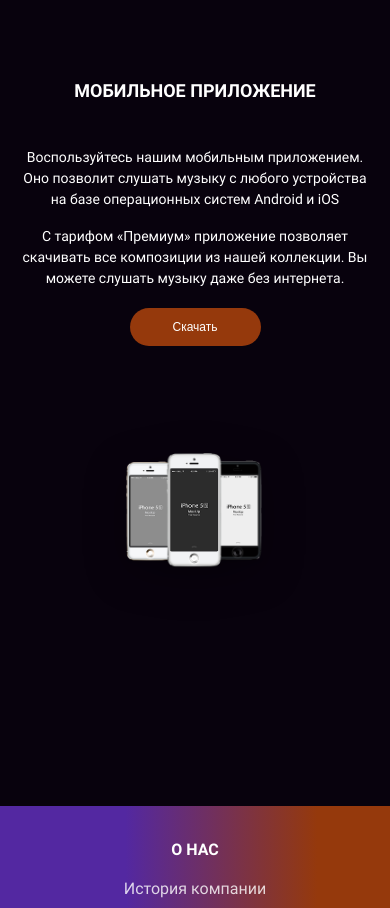
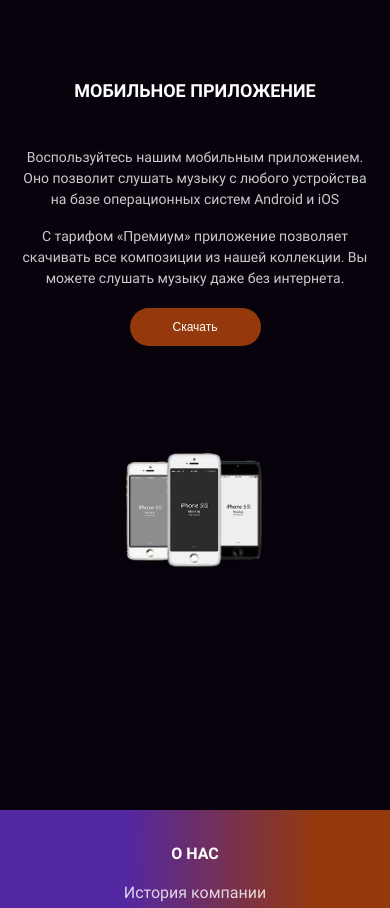
Before and after one commit to asuzdaltcev/layout-designer-project-56, a website: page src/index.html in a window 390 px wide. Shown: the part 4120-5028 px from the top of the page. Drawn offline with Linux system fonts and the light colour scheme.

Commit message:
Обновление стилей в app.css и mobile-app.scss: добавление нижнего отступа для секции мобильного приложения и изменение цвета текста на темно-серый для улучшения визуального восприятия.

```diff
--- a/src/scss/mobile-app.scss
+++ b/src/scss/mobile-app.scss
@@ -17,6 +17,7 @@
 .mobile-app-content {
   display: flex;
   gap: 60px;
+  padding-bottom: 4px;
 }
 
 .mobile-app-text {
@@ -25,7 +26,7 @@
   p {
     font-size: 16px;
     line-height: 1.5;
-    color: $color-white;
+    color: $color-dark-gray;
     margin-bottom: 16px;
     margin-top: 13px;
 
```
Also changed, not shown: src/css/app.css, 1 other file.
